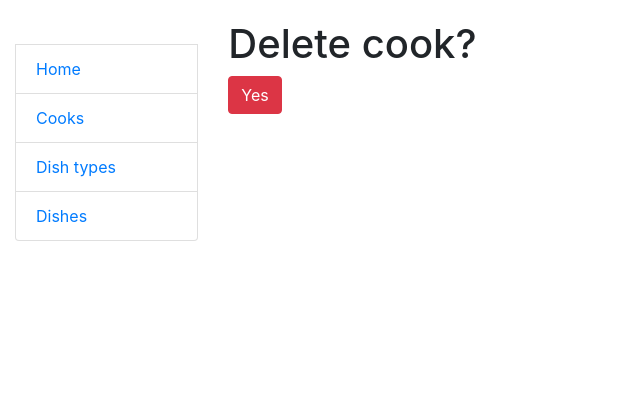
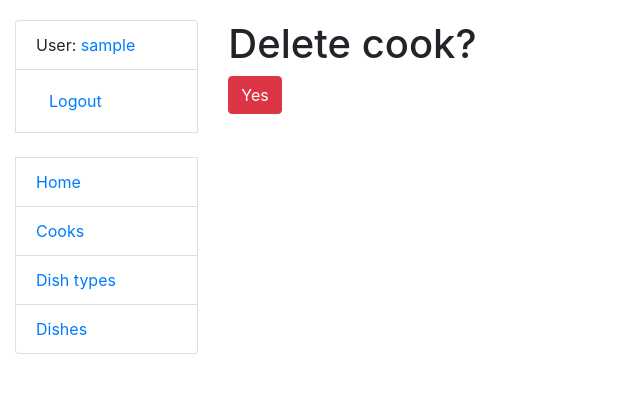
Before and after one commit to TarasFirst/restaurant-kitchen-service, a Django app: page /cooks/1/delete/ in a window 1280 px wide. Shown: the top 393 px of the page, without its empty margins (0-640 px from the left). Run offline with Django 5.2, Linux system fonts and the light colour scheme; the visitor is signed in with stand-in values (Sample User, id 1); data comes from the database, SQL or seed files in the repository.

Commit message:
Modify sidebar
- add links to login and logout.

```diff
--- a/templates/includes/sidebar.html
+++ b/templates/includes/sidebar.html
@@ -1,13 +1,19 @@
 <ul class="sidebar-nav list-group">
-{#  {% if user is authenticated %}#}
-{#    <li class="list-group-item">User: <a href="{{ user.get_absolute_url }}">{{ user.get_username }}</a></li>#}
-{#    <li class="list-group-item">User: <a href="{% url 'logout' %}?next={{ request.path }}">Logout</a></li>#}
-{#  {% else %}#}
-{#    <li class="list-group-item">User: <a href="{% url 'login' %}?next={{ request.path }}">Login</a></li>#}
-{#  {% endif %}#}
+  {% if user.is_authenticated %}
+    <li class="list-group-item">User: <a href="{{ user.get_absolute_url }}">{{ user.get_username }}</a></li>
+    <li class="list-group-item">
+      <form method="post" action="{% url 'logout' %}">
+        {% csrf_token %}
+        <button type="submit" class="btn btn-link">Logout</button>
+      </form>
+    </li>  {% else %}
+    <li class="list-group-item"><a href="{% url 'login' %}?next={{ request.path }}">Login</a></li>
+  {% endif %}
+
   <br>
-  <li class="list-group-item"><a href="{% url 'kitchen:index'%}">Home</a></li>
-  <li class="list-group-item"><a href="{% url 'kitchen:cook-list'%}">Cooks</a></li>
-  <li class="list-group-item"><a href="{% url 'kitchen:dish-type-list'%}">Dish types</a></li>
-  <li class="list-group-item"><a href="{% url 'kitchen:dish-list'%}">Dishes</a></li>
+
+  <li class="list-group-item"><a href="{% url 'kitchen:index' %}">Home</a></li>
+  <li class="list-group-item"><a href="{% url 'kitchen:cook-list' %}">Cooks</a></li>
+  <li class="list-group-item"><a href="{% url 'kitchen:dish-type-list' %}">Dish types</a></li>
+  <li class="list-group-item"><a href="{% url 'kitchen:dish-list' %}">Dishes</a></li>
 </ul>
```
